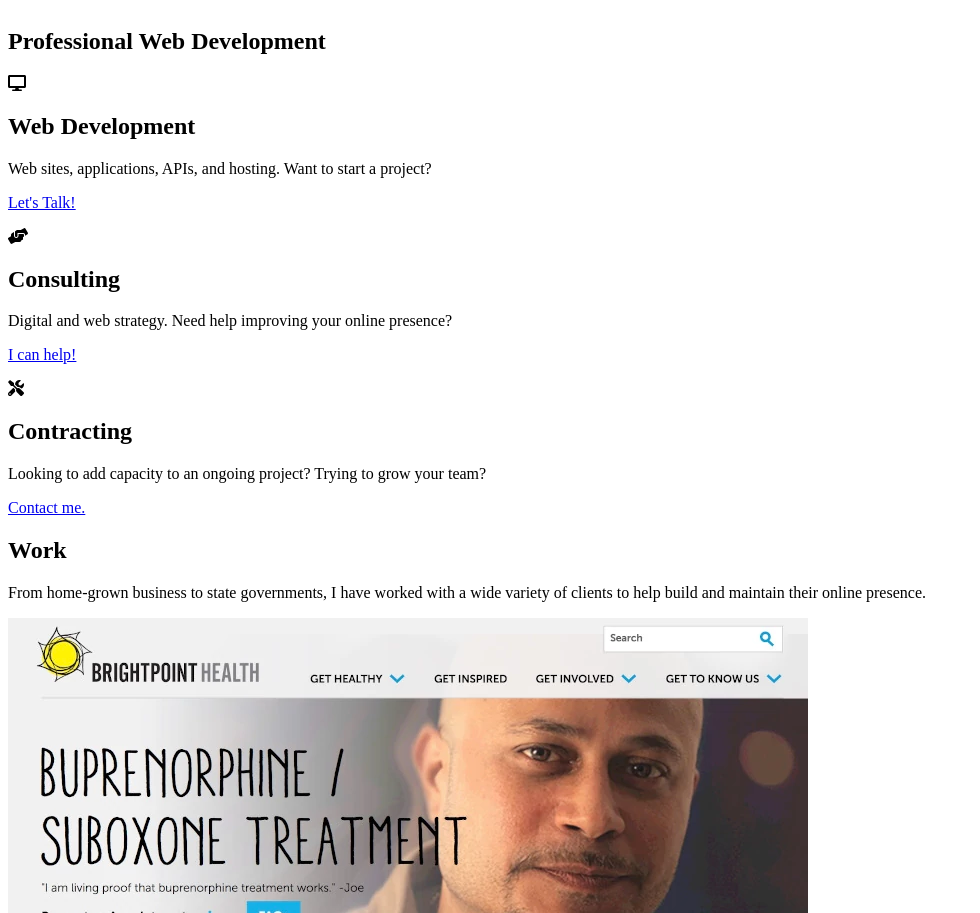
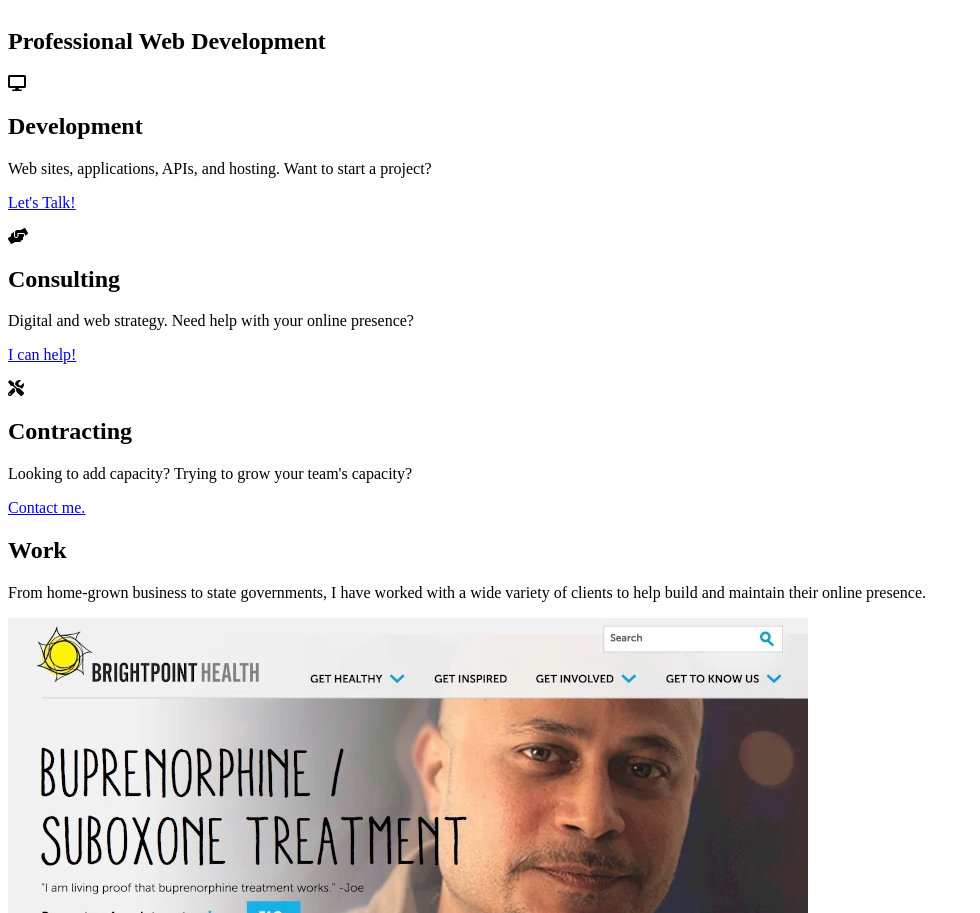
Before and after one commit to starsinmypockets/next-portfolio, a Next.js app: page / in a window 1280 px wide. Shown: the part 1391-2304 px from the top of the page, without its empty margins (0-980 px from the left). Built offline with nearby package versions, Linux system fonts and the light colour scheme; a small style sheet from the web is missing.

Commit message:
Tighten up grid for med displays

```diff
--- a/components/home.js
+++ b/components/home.js
@@ -11,20 +11,20 @@ import { useState } from 'react'
 const items = [
   {
     icon: faDesktop,
-    title: "Web Development",
+    title: "Development",
     desc: "Web sites, applications, APIs, and hosting. Want to start a project?",
     contact: "Let's Talk!"
   },
   {
     icon: faHandsHelping,
     title: "Consulting",
-    desc: "Digital and web strategy. Need help improving your online presence?",
+    desc: "Digital and web strategy. Need help with your online presence?",
     contact: "I can help!"
   },
   {
     icon: faTools,
     title: "Contracting",
-    desc: "Looking to add capacity to an ongoing project? Trying to grow your team?",
+    desc: "Looking to add capacity? Trying to grow your team's capacity?",
     contact: "Contact me."
   },
 ]
@@ -64,14 +64,14 @@ export default function Home(props) {
           )}
         </div>
       <div className="flex w-full md:p-24 mt-0 md:pt-12">
-        <div className="w-full flex-auto grid grid-cols-1 md:grid-cols-3 md:mx-24 text-center md:text-left">
+        <div className="w-full flex-auto grid grid-cols-1 md:grid-cols-3 text-center md:text-left">
           {items.slice(i, i + itemsToShow).map((item) => {
             return (
-              <div className="mt-24 px-4 text-center">
+              <div className="mt-24 md:px-4 text-center">
                 <div className="h-28">
                   <FontAwesomeIcon className="w-24 m-auto text-green-500" icon={item.icon} />
                 </div>
-                <h2 className="text-4xl m-6">{item.title}</h2>
+                <h2 className="text-4xl my-6">{item.title}</h2>
                 <lead className="text-2xl">{item.desc}</lead>
                 <p className="m-6">
                   <a href="#contact" className="bg-blue-900 text-white rounded hover:bg-blue-500 px-4 py-2 focus:outline-none">{item.contact}</a>
--- a/components/work.js
+++ b/components/work.js
@@ -79,15 +79,15 @@ export default function Work(props) {
         <div className="w-full flex-auto grid grid-cols-1 md:grid-cols-3 mx-auto text-center md:text-left">
           {items.slice(i, i + itemsToShow).map((item) => {
             return (
-              <div className="m-2 md:m-8">
-                <div className="h-48 md:h-96 overflow-hidden">
+              <div className="m-2 md:m-8 text-center">
+                <div className="h-48 2xl:h-96 overflow-hidden">
                   <a href={item.href} target="_blank">
                     <img src={item.imageUrl} alt={item.alt} className="w-full" />
                   </a>
                 </div>
                 <div className="p2 bg-white opacity-95">
                   <a href={item.href}>
-                    <h3 className="text-3xl">{item.title}</h3>
+                    <h3 className="text-3xl my-4">{item.title}</h3>
                   </a>
                   <p className="text-2xl">{item.description}</p>
                 </div>
```
